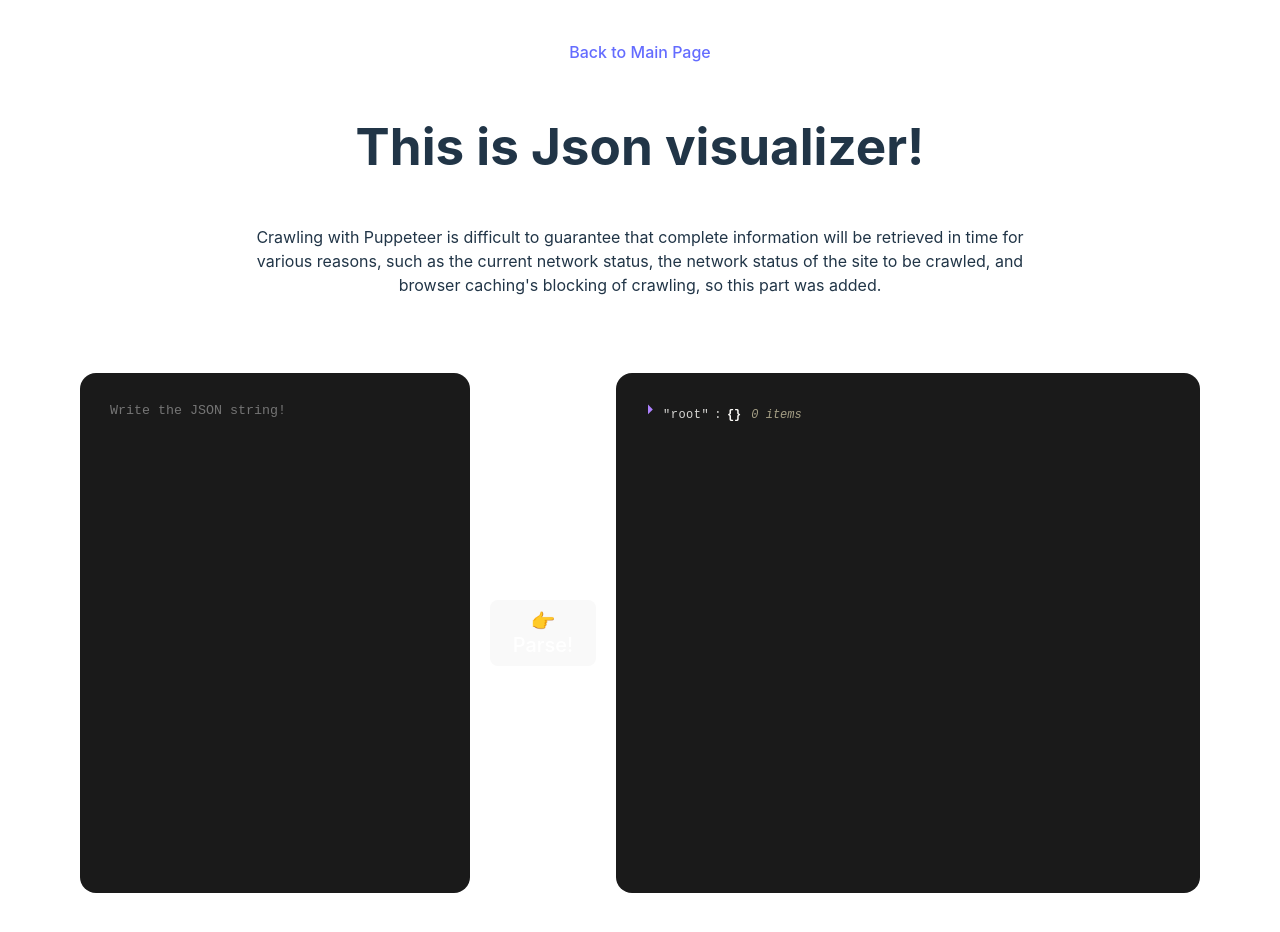
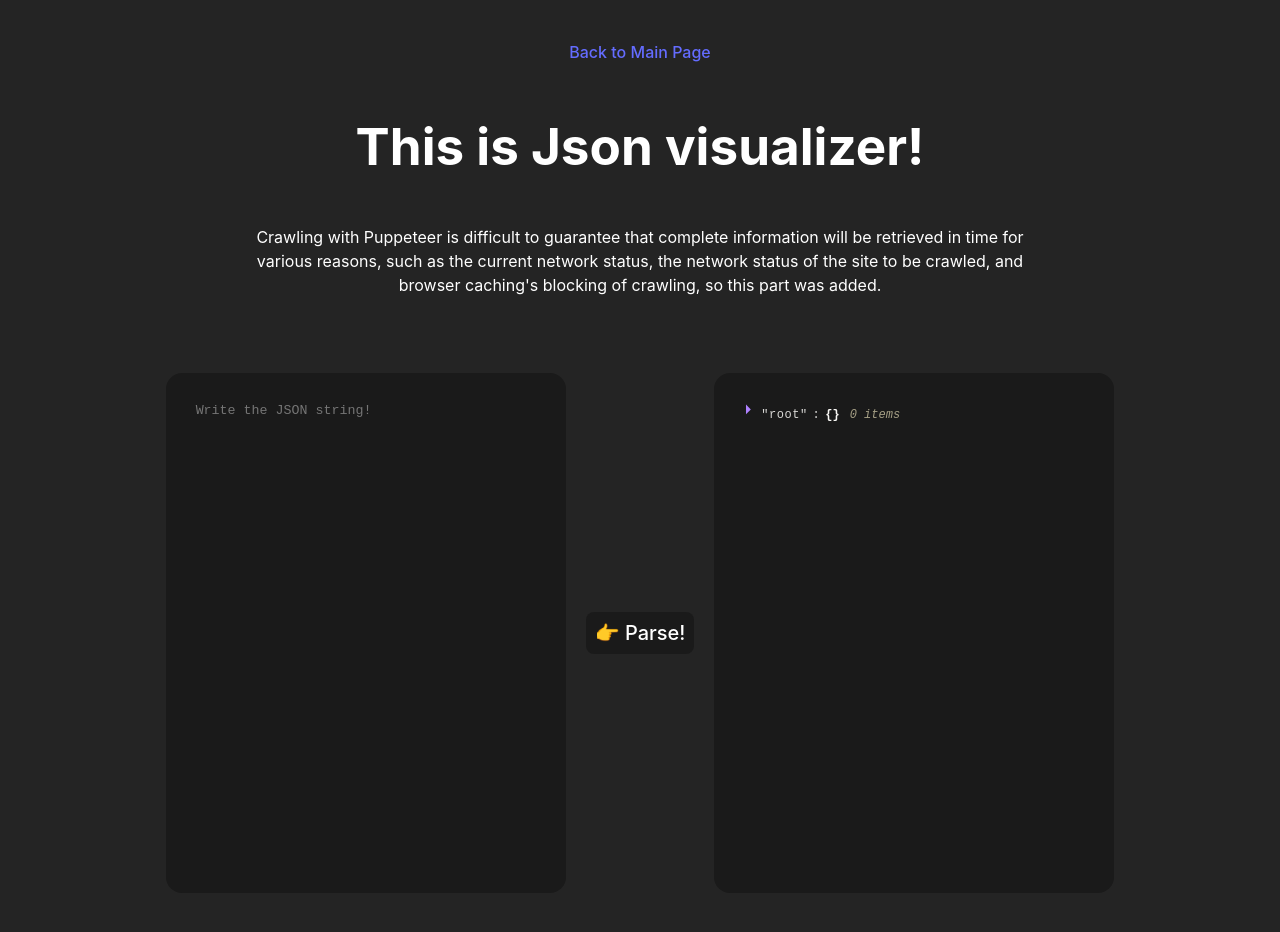
Before and after one commit to sleeep23/DevTagBot, a React (Vite) app in the folder client/: page /json-visualizer in a window 1280 px wide. Shown: the top 932 px of the page. Built offline with nearby package versions, Linux system fonts and the light colour scheme.

Commit message:
:wrench: again issue

```diff
--- a/client/src/Components/json-visualizer/JsonIO.tsx
+++ b/client/src/Components/json-visualizer/JsonIO.tsx
@@ -33,7 +33,7 @@ const JsonOutputContainer = styled.div`
   box-sizing: border-box;
   padding: 30px;
   background-color: #1a1a1a;
-  width: 600px;
+  width: 400px;
   height: 520px;
   border: unset;
   border-radius: 16px;
@@ -108,6 +108,7 @@ function JsonIO() {
           padding: "8px",
           margin: "0",
           color: "white",
+          backgroundColor: "#1a1a1a",
         }}
         onClick={onClickHandler}
       >
--- a/client/src/Components/json-visualizer/JsonVisualizer.tsx
+++ b/client/src/Components/json-visualizer/JsonVisualizer.tsx
@@ -5,6 +5,7 @@ import { Link } from "react-router-dom";
 
 const ContentWrapper = styled.div`
   box-sizing: border-box;
+  background-color: #242424;
   padding: 40px;
   width: 100%;
   height: fit-content;
@@ -30,8 +31,10 @@ function JsonVisualizer() {
     <ContentWrapper>
       <Link to="/">Back to Main Page</Link>
       <ContentHeader>
-        <h1 style={{ textAlign: "center" }}>This is Json visualizer!</h1>
-        <p style={{ textAlign: "center" }}>
+        <h1 style={{ textAlign: "center", color: "white" }}>
+          This is Json visualizer!
+        </h1>
+        <p style={{ textAlign: "center", color: "white" }}>
           Crawling with Puppeteer is difficult to guarantee that complete
           information will be retrieved in time for various reasons, such as the
           current network status, the network status of the site to be crawled,
```
